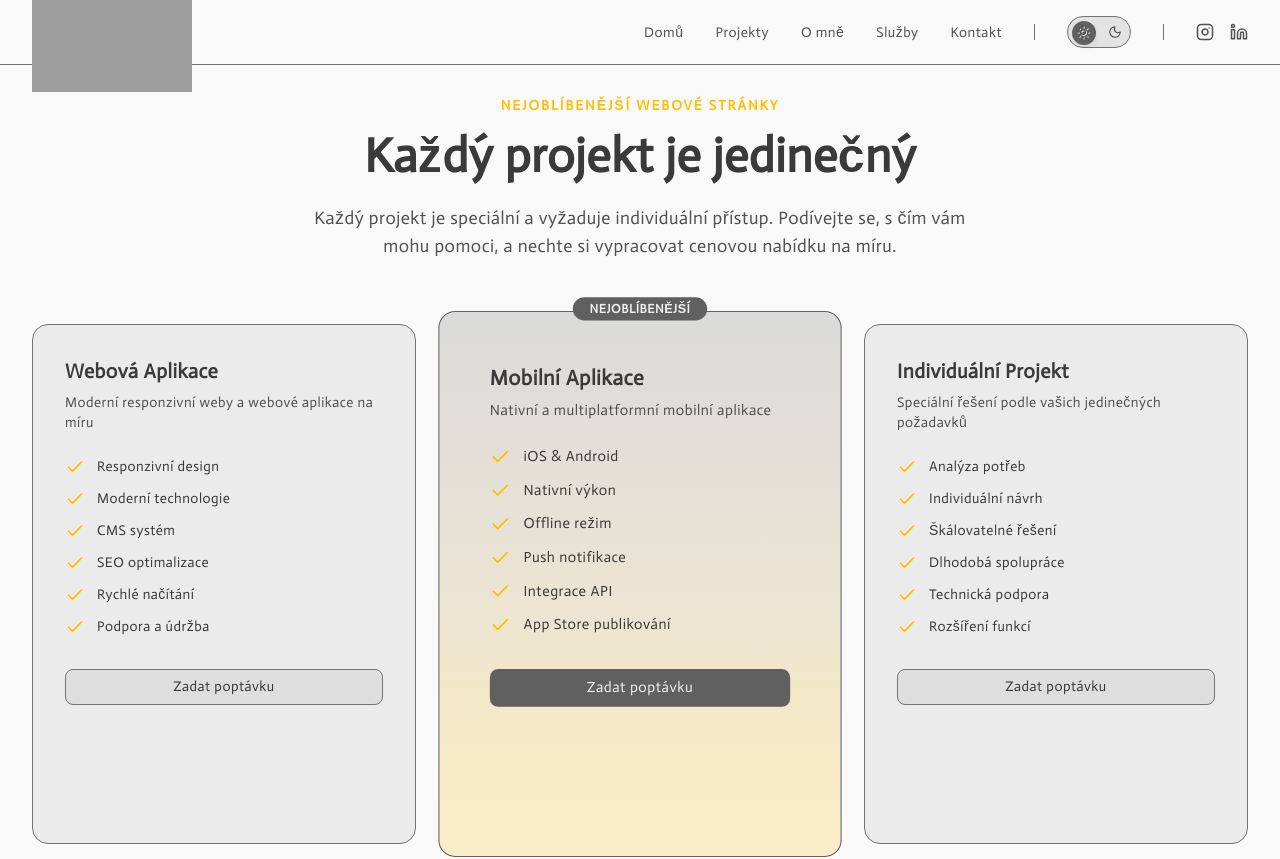
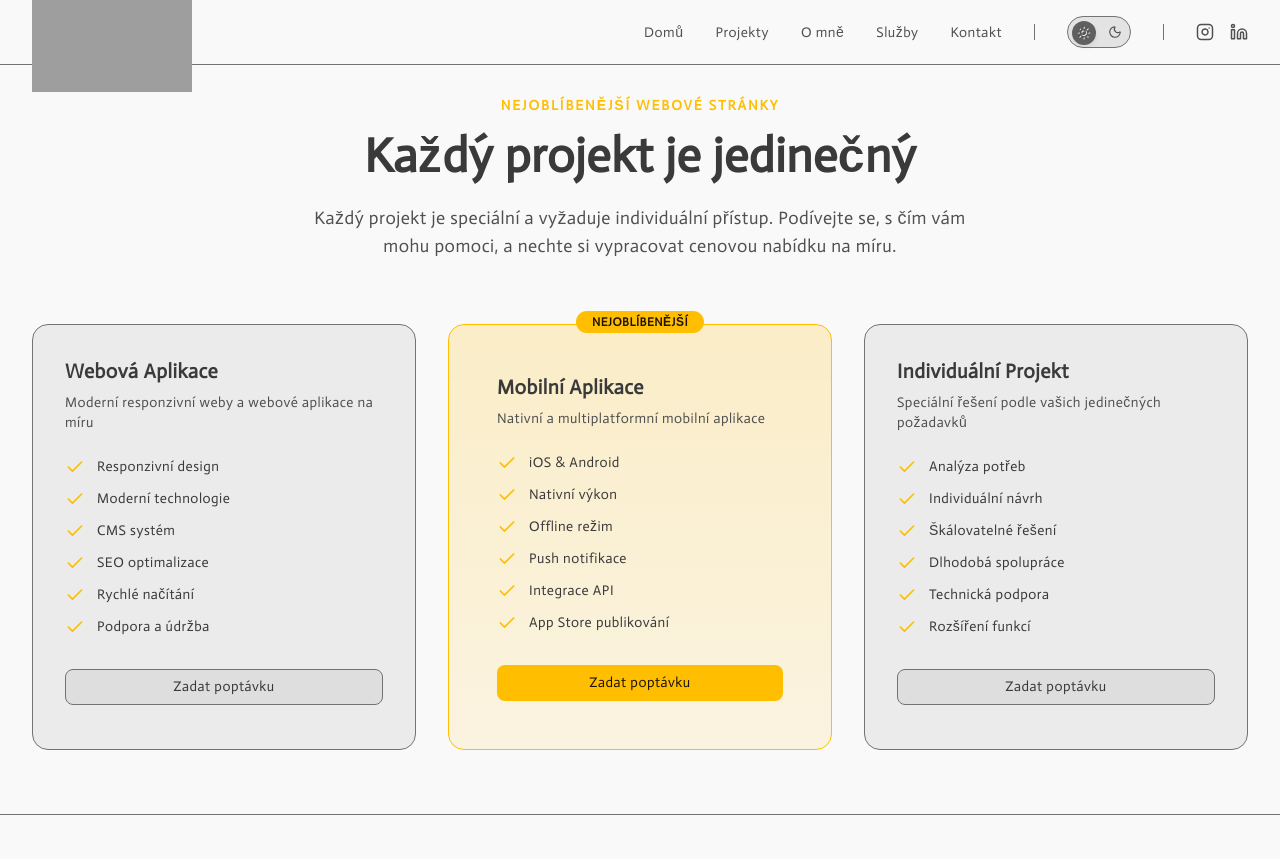
Before and after one commit to rezdenSSPS/porfolio, a React (Vite) app: page /#/services in a window 1280 px wide. Shown: the top 859 px of the page. Built offline with nearby package versions, Linux system fonts and the light colour scheme; grey boxes are pictures that could not be loaded.

Commit message:
Remove fixed height from service cards, use yellow accent styling

```diff
--- a/src/components/Services.tsx
+++ b/src/components/Services.tsx
@@ -83,13 +83,13 @@ export function Services() {
               transition={{ duration: 0.5, delay: index * 0.1 }}
               className={`relative rounded-2xl border transition-all duration-300 flex flex-col ${
                 service.popular
-                  ? "p-10 md:p-12 bg-gradient-to-b from-primary/20 to-accent/20 border-primary scale-105 min-h-[480px] md:min-h-[520px]"
-                  : "p-8 bg-secondary/50 border-border hover:border-primary/50"
+                  ? "p-10 md:p-12 bg-gradient-to-b from-accent/20 to-accent/10 border-accent"
+                  : "p-8 bg-secondary/50 border-border hover:border-accent/50"
               }`}
             >
               {service.popular && (
                 <div className="absolute -top-4 left-1/2 transform -translate-x-1/2">
-                  <span className="px-4 py-1 bg-primary text-primary-foreground text-xs font-bold rounded-full">
+                  <span className="px-4 py-1 bg-accent text-accent-foreground text-xs font-bold rounded-full">
                     NEJOBLÍBENĚJŠÍ
                   </span>
                 </div>
@@ -111,7 +111,7 @@ export function Services() {
                 <Button
                   className={`w-full ${
                     service.popular
-                      ? "bg-primary hover:bg-primary/90 text-primary-foreground"
+                      ? "bg-accent hover:bg-accent/90 text-accent-foreground"
                       : "bg-secondary hover:bg-secondary/80 text-foreground border border-border"
                   }`}
                 >
--- a/src/pages/ServicesPage.tsx
+++ b/src/pages/ServicesPage.tsx
@@ -85,13 +85,13 @@ export function ServicesPage() {
                 transition={{ duration: 0.5, delay: index * 0.1 }}
                 className={`relative rounded-2xl border transition-all duration-300 flex flex-col ${
                   service.popular
-                    ? "p-10 md:p-12 bg-gradient-to-b from-primary/20 to-accent/20 border-primary scale-105 min-h-[480px] md:min-h-[520px]"
-                    : "p-8 bg-secondary/50 border-border hover:border-primary/50"
+                    ? "p-10 md:p-12 bg-gradient-to-b from-accent/20 to-accent/10 border-accent"
+                    : "p-8 bg-secondary/50 border-border hover:border-accent/50"
                 }`}
               >
                 {service.popular && (
                   <div className="absolute -top-4 left-1/2 transform -translate-x-1/2">
-                    <span className="px-4 py-1 bg-primary text-primary-foreground text-xs font-bold rounded-full">
+                    <span className="px-4 py-1 bg-accent text-accent-foreground text-xs font-bold rounded-full">
                       NEJOBLÍBENĚJŠÍ
                     </span>
                   </div>
@@ -113,7 +113,7 @@ export function ServicesPage() {
                   <Button
                     className={`w-full ${
                       service.popular
-                        ? "bg-primary hover:bg-primary/90 text-primary-foreground"
+                        ? "bg-accent hover:bg-accent/90 text-accent-foreground"
                         : "bg-secondary hover:bg-secondary/80 text-foreground border border-border"
                     }`}
                   >
```
